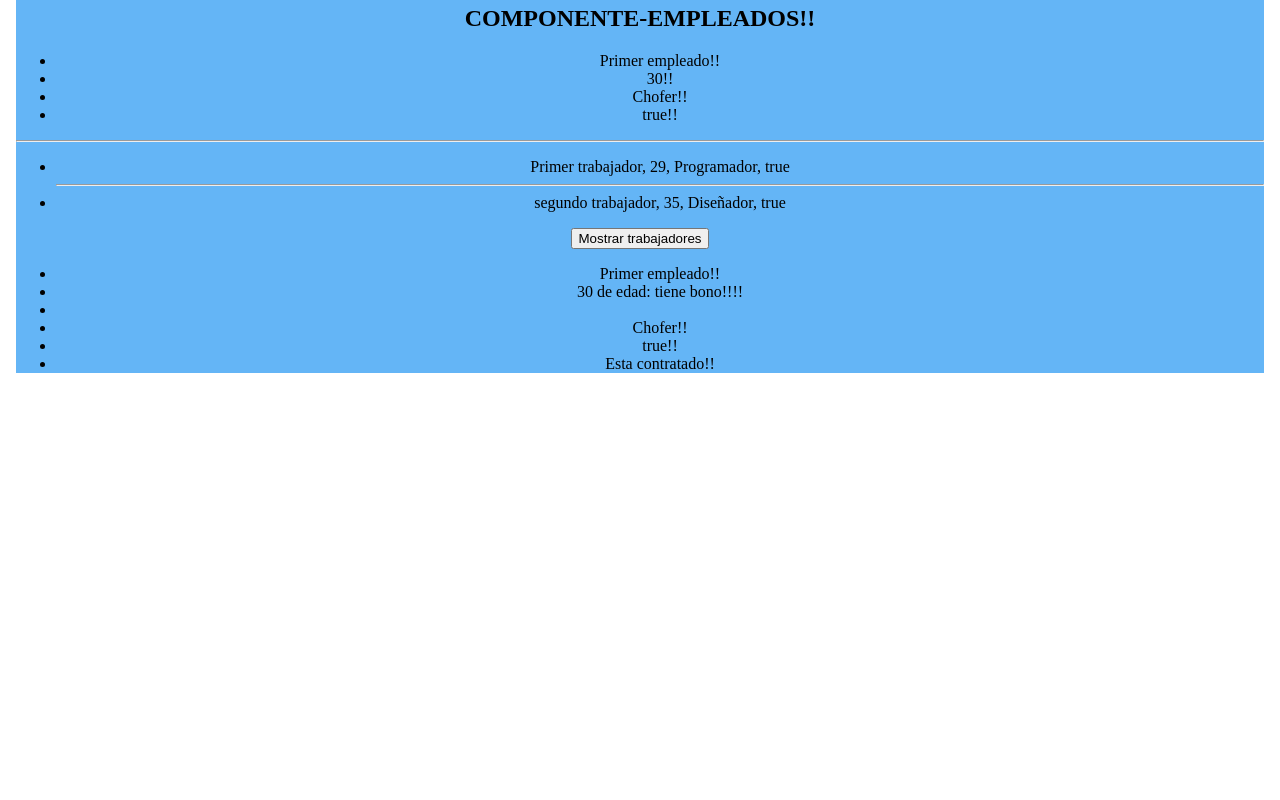
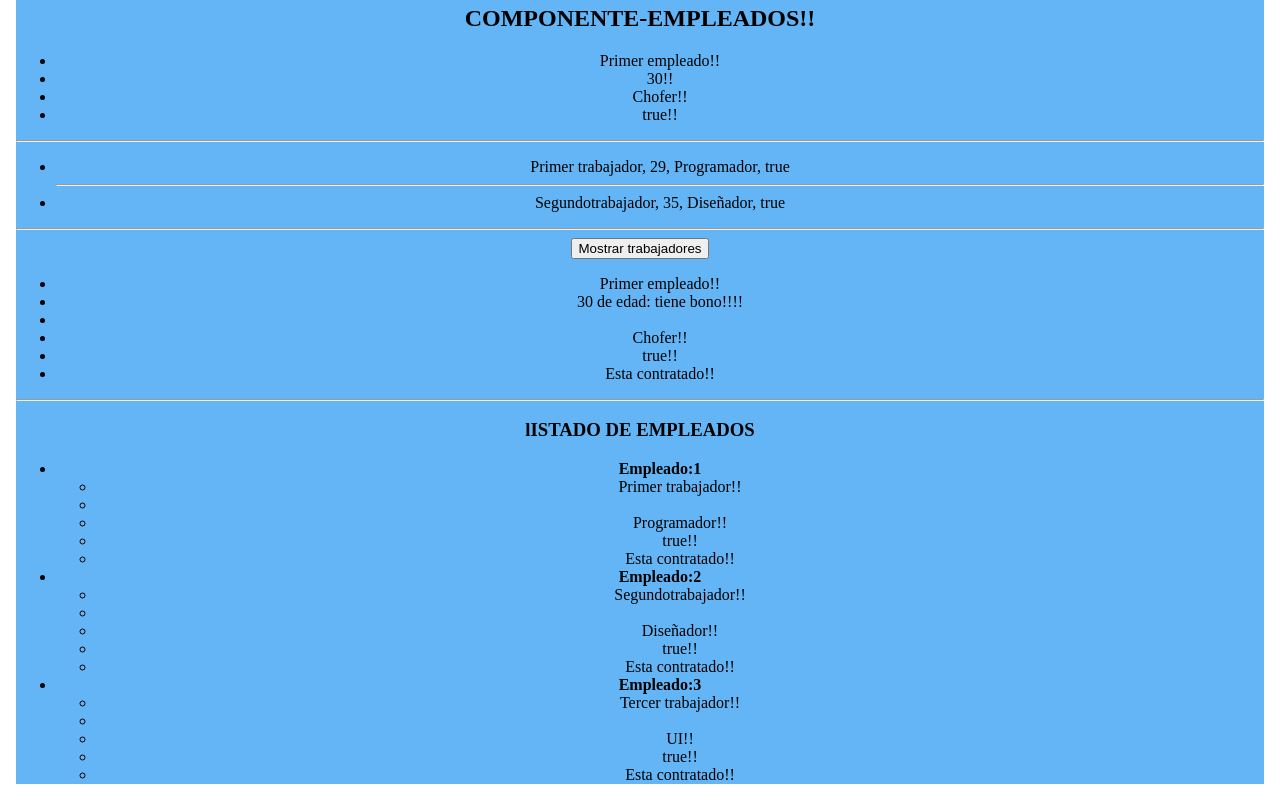
Before and after one commit to cris514/Angular4, an Angular app: page / in a window 1280 px wide. Shown: the part 399-1199 px from the top of the page. Before the commit the page ends 800 px from the top, so only its background shows below. Built offline with nearby package versions, Linux system fonts and the light colour scheme.

Commit message:
Directiva ngFor
Ejemplo de uso.

```diff
--- a/src/app/empleados/empleados.component.html
+++ b/src/app/empleados/empleados.component.html
@@ -27,6 +27,7 @@
     {{ trabajadores[1].contratado }}
   </li>
 </ul>
+<hr>
 
 <!--  //Uso de directiva ngIf-->
 <!--  //Ejemplo de reactividad-->
@@ -48,6 +49,7 @@
     </ul>
 </div>
 
+
 <div *ngIf="trabajador_externo == false" ><!-- ngIf, funciona como una condicion IF-->
   <!-- Uso de directiva evento (click)-->
   <!-- Llamos la funcion "cambiarExterno" del componente empleados-->
@@ -62,3 +64,25 @@
         <li *ngIf="trabajadores[1].contratado == False">NO Esta contratado!!</li>
     </ul>
 </div>
+
+<hr>
+<h3>lISTADO DE EMPLEADOS</h3>
+<ul>
+    <!-- 1 Ejempllo de *ngIf -->
+    <!-- <li *ngFor=" let empleados of trabajadores"> -->
+    <!-- Por cada trabajador que hay en el arreglos, se creara una variable empleado y se estara mostrando sus propiedades.-->
+
+    <li *ngFor=" let empleados of trabajadores; let i = index"><!-- crea una variable para el indice -->
+      <strong> Empleado:{{ i+1 }}</strong><!-- Se le suma 1 por cada ciclo y de le agrega la palabra empleado -->
+
+      <ul>
+        <li>{{ empleados.nombre }}!!</li>
+        <li *ngIf="empleados.edad == 30">{{ empleados.edad }} de edad: tiene bono!!!!</li>
+        <li></li>
+        <li>{{ empleados.cargo}}!!</li>
+        <li>{{ empleados.contratado}}!!</li>
+        <li *ngIf="empleados.contratado == true">Esta contratado!!</li>
+        <li *ngIf="empleados.contratado == False">NO Esta contratado!!</li>
+      </ul>
+  </li>
+</ul>
--- a/src/app/empleados/empleados.component.ts
+++ b/src/app/empleados/empleados.component.ts
@@ -22,7 +22,8 @@ export class EmpleadosComponent  {
        this.empleados = new Empleados( "Primer empleado",30,"Chofer",true);
        this.trabajadores = [
          new Empleados( "Primer trabajador",29,"Programador",true),
-         new Empleados( "segundo trabajador",35,"Diseñador",true)
+         new Empleados( "Segundotrabajador",35,"Diseñador",true),
+         new Empleados( "Tercer trabajador",40,"UI",true)
        ];
 
        //Asignando valor a trabajador_externo.
```
